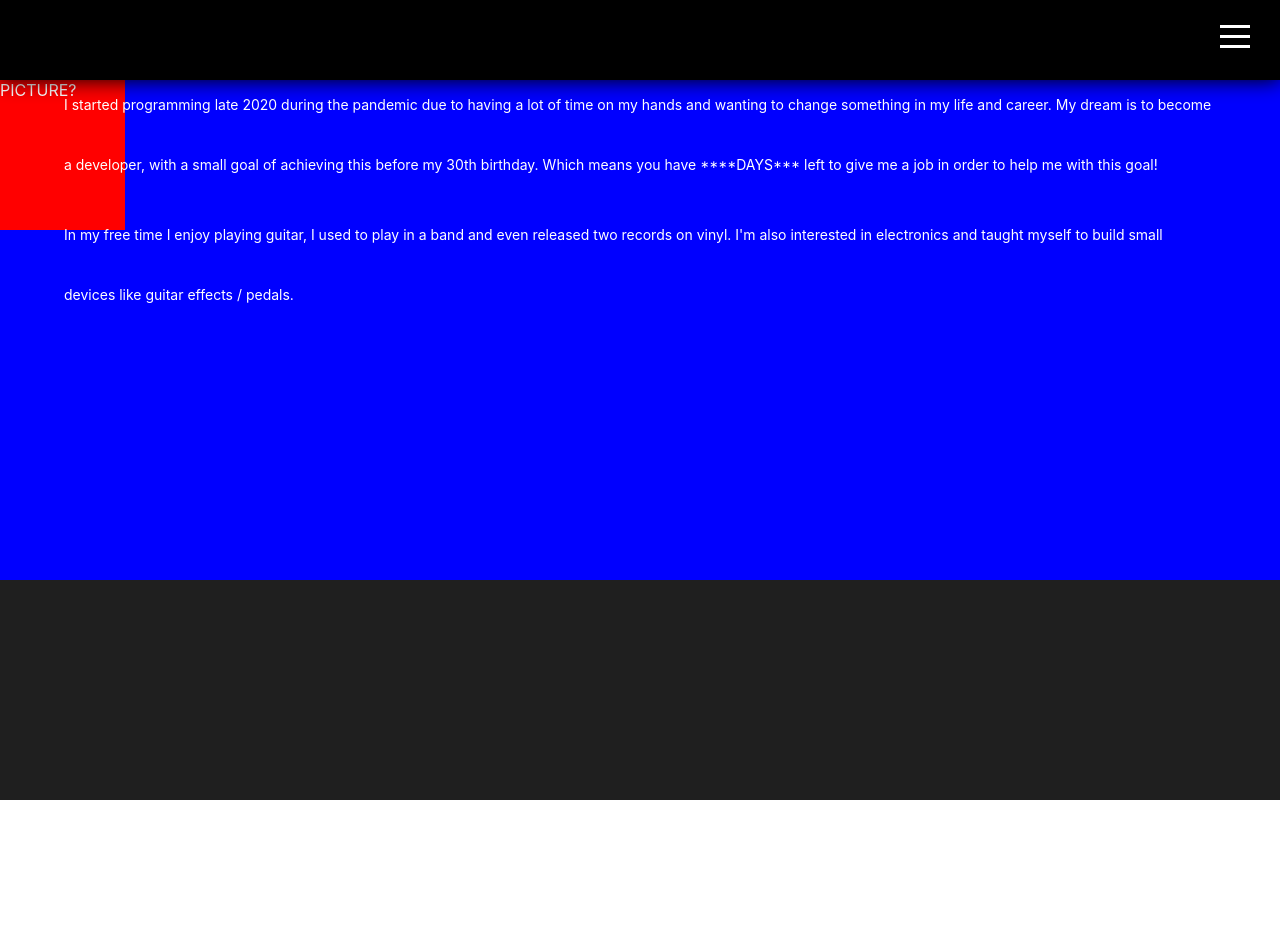
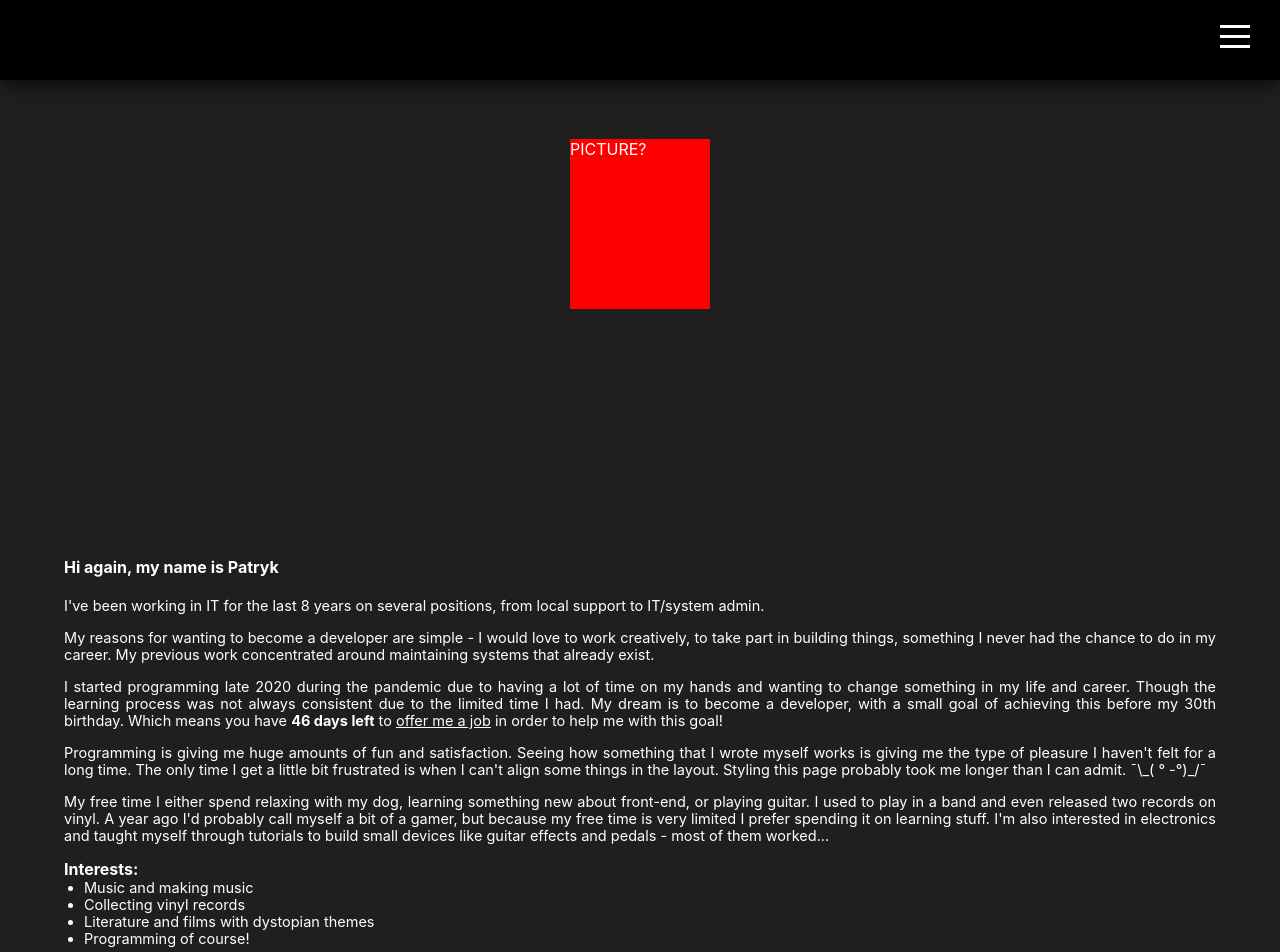
Before and after one commit to bysiuxvx/portfolio-react, a React (Create React App) app: page /about in a window 1280 px wide. Shown: the top 952 px of the page. Before the commit the page ends 800 px from the top, so only its background shows below. Built offline with nearby package versions, Linux system fonts and the light colour scheme.

Commit message:
work in progress

```diff
--- a/src/components/App.js
+++ b/src/components/App.js
@@ -1,16 +1,24 @@
 import '../styles/app.css';
-import { BrowserRouter as Router } from 'react-router-dom';
+import { BrowserRouter as Router, Switch, Route } from 'react-router-dom';
 import Navigation from './Navigation';
 import Page from './Page';
 import Footer from './Footer';
+import Home from './pages/Home';
+import About from './pages/About';
+import Contact from './pages/Contact';
+import Projects from './pages/Projects';
 
 function App() {
   return (
     <div className="App">
       <Router>
         <Navigation />
-        <Page />
-        {/* <Footer /> */}
+        <Switch>
+          <Route path="/" exact component={Home} />
+          <Route path="/about" component={About} />
+          <Route path="/contact" component={Contact} />
+          <Route path="/projects" component={Projects} />
+        </Switch>
       </Router>
     </div>
   );
--- a/src/components/pages/About.js
+++ b/src/components/pages/About.js
@@ -1,8 +1,38 @@
-import React from 'react';
+import React, { useEffect, useState, useRef } from 'react';
 import moduleName from 'module';
 import '../../styles/about.css';
 
 const About = () => {
+  const [daysLeft, setDaysLeft] = useState(0);
+
+  const nowDate = new Date().getTime();
+
+  let interval = useRef();
+
+  const bDayCountdown = () => {
+    const bDay = new Date('2021-07-16 00:00:00').getTime();
+
+    interval = setInterval(() => {
+      const now = new Date().getTime();
+      const difference = bDay - now;
+
+      const days = Math.floor(difference / (1000 * 60 * 60 * 24));
+
+      setDaysLeft(days);
+
+      if (difference < 0) {
+        clearInterval(interval.current);
+      }
+    }, 1000);
+  };
+
+  useEffect(() => {
+    bDayCountdown();
+    return () => {
+      clearInterval(interval.current);
+    };
+  });
+
   return (
     <>
       <div className="about">
@@ -11,29 +41,51 @@ const About = () => {
           <h2>Hi again, my name is Patryk</h2>
           <p>
             I've been working in IT for the last 8 years on several positions,
-            from local support to IT/server admin.
+            from local support to IT/system admin.
           </p>
 
           <p>
-            My reasons for wanting to become a developer are simple, I would
-            love to work creatively, to take part in building things - something
-            I never did in my career. My previous work concentrated around
-            maintaining systems that already exist.{' '}
+            My reasons for wanting to become a developer are simple - I would
+            love to work creatively, to take part in building things, something
+            I never had the chance to do in my career. My previous work
+            concentrated around maintaining systems that already exist.{' '}
           </p>
           <p>
             I started programming late 2020 during the pandemic due to having a
             lot of time on my hands and wanting to change something in my life
-            and career. My dream is to become a developer, with a small goal of
-            achieving this before my 30th birthday. Which means you have
-            ****DAYS*** left to give me a job in order to help me with this
-            goal!
+            and career. Though the learning process was not always consistent
+            due to the limited time I had. My dream is to become a developer,
+            with a small goal of achieving this before my 30th birthday. Which
+            means you have{' '}
+            <strong className="birthday">{daysLeft} days left</strong> to{' '}
+            <span style={{ textDecoration: 'underline' }}>offer me a job</span>{' '}
+            in order to help me with this goal!
           </p>
           <p>
-            In my free time I enjoy playing guitar, I used to play in a band and
-            even released two records on vinyl. I'm also interested in
-            electronics and taught myself to build small devices like guitar
-            effects / pedals.
+            Programming is giving me huge amounts of fun and satisfaction.
+            Seeing how something that I wrote myself works is giving me the type
+            of pleasure I haven't felt for a long time. The only time I get a
+            little bit frustrated is when I can't align some things in the
+            layout. Styling this page probably took me longer than I can admit.
+            ¯\_( ° -°)_/¯
           </p>
+          <p>
+            My free time I either spend relaxing with my dog, learning something
+            new about front-end, or playing guitar. I used to play in a band and
+            even released two records on vinyl. A year ago I'd probably call
+            myself a bit of a gamer, but because my free time is very limited I
+            prefer spending it on learning stuff. I'm also interested in
+            electronics and taught myself through tutorials to build small
+            devices like guitar effects and pedals - most of them worked...
+          </p>
+
+          <ul>
+            <strong>Interests:</strong>
+            <li>Music and making music</li>
+            <li>Collecting vinyl records</li>
+            <li>Literature and films with dystopian themes</li>
+            <li>Programming of course!</li>
+          </ul>
         </div>
       </div>
     </>
--- a/src/components/pages/Projects.js
+++ b/src/components/pages/Projects.js
@@ -1,7 +1,15 @@
 import React from 'react';
+import '../../styles/projects.css';
 
 function Projects() {
-  return <></>;
+  return (
+    <div className="projects-page">
+      <h2>Selection of projects I've done</h2>
+      <div className="projects-container"></div>
+      <div className="projects-container"></div>
+      <div className="projects-container"></div>
+    </div>
+  );
 }
 
 export default Projects;
--- a/src/styles/about.css
+++ b/src/styles/about.css
@@ -1,32 +1,48 @@
 .about {
-  background-color: blue;
-  height: ;
-  position: absolute;
+  background-color: #1f1f1f;
+  height: 150vh;
+  position: relative;
   width: 100%;
 }
 
 .about .picture {
   position: absolute;
-  height: 150px;
-  width: 125px;
+  height: 170px;
+  width: 140px;
   background-color: red;
   color: white;
+  left: 50%;
+  top: 12%;
+  transform: translate(-50%, -50%);
 }
 
 .about .text-container {
   position: relative;
-  top: 30%;
+  top: 56%;
   left: 50%;
   transform: translate(-50%, -50%);
   width: 90%;
 }
 
-h2 {
+.about h2 {
   font-size: 16px;
   margin-bottom: 20px;
+  color: white;
 }
 
-p {
-  font-size: 14px;
-  margin-bottom: 10px;
+.about p {
+  text-align: justify;
+  font-size: 14.5px;
+  margin-bottom: 15px;
+  color: white;
 }
+
+.about ul,
+.about li {
+  color: white;
+}
+
+.about li {
+  margin-left: 20px;
+  font-size: 14.5px;
+}
--- a/src/styles/app.css
+++ b/src/styles/app.css
@@ -5,6 +5,5 @@
 }
 
 .App {
-  height: 100vh;
   overflow: hidden;
 }
--- a/src/styles/home.css
+++ b/src/styles/home.css
@@ -1,25 +1,27 @@
 .home {
   width: 100%;
-  height: 100%;
+  height: calc(100vh - 80px);
+  position: relative;
+  background-color: #1f1f1f;
 }
 
 .home .text-container {
   position: absolute;
   display: block;
   width: 100%;
-  top: 10%;
+  top: 20%;
 }
 
 .home .text-container:nth-of-type(2) {
-  top: 20%;
+  top: 30%;
 }
 
-h2 {
+.home h2 {
   color: white;
   display: block;
 }
 
-p {
+.home p {
   color: white;
   font-size: 18px;
   line-height: 33px;
@@ -39,11 +41,11 @@ p {
   .home .text-container:nth-of-type(2) {
     top: 25%;
   }
-  h2 {
+  .home h2 {
     font-size: 33px;
   }
 
-  p {
+  .home p {
     font-size: 27px;
     line-height: 55px;
   }
@@ -61,11 +63,11 @@ p {
   .home .text-container:nth-of-type(2) {
     top: 28%;
   }
-  h2 {
+  .home h2 {
     font-size: 40px;
   }
 
-  p {
+  .home p {
     font-size: 30px;
     line-height: 70px;
   }
@@ -79,11 +81,11 @@ p {
   .home .text-container:nth-of-type(2) {
     top: 33%;
   }
-  h2 {
+  .home h2 {
     font-size: 40px;
   }
 
-  p {
+  .home p {
     font-size: 30px;
     line-height: 60px;
   }
@@ -103,11 +105,11 @@ p {
   .home .text-container:nth-of-type(2) {
     top: 33%;
   }
-  h2 {
+  .home h2 {
     font-size: 42px;
   }
 
-  p {
+  .home p {
     font-size: 33px;
     line-height: 60px;
   }
@@ -120,11 +122,11 @@ p {
   .home .text-container:nth-of-type(2) {
     top: 33%;
   }
-  h2 {
+  .home h2 {
     font-size: 42px;
   }
 
-  p {
+  .home p {
     font-size: 33px;
     line-height: 60px;
   }
@@ -137,11 +139,11 @@ p {
   .home .text-container:nth-of-type(2) {
     top: 33%;
   }
-  h2 {
+  .home h2 {
     font-size: 50px;
   }
 
-  p {
+  .home p {
     font-size: 38px;
     line-height: 80px;
   }
@@ -154,11 +156,11 @@ p {
   .home .text-container:nth-of-type(2) {
     top: 36%;
   }
-  h2 {
+  .home h2 {
     font-size: 65px;
   }
 
-  p {
+  .home p {
     font-size: 45px;
     line-height: 95px;
   }
--- a/src/styles/navigation.css
+++ b/src/styles/navigation.css
@@ -55,7 +55,7 @@
   width: 100%;
   top: 100%;
   left: -100%;
-  transition: 0.7s;
+  transition: 0.5s;
   opacity: 0;
   background-color: #1f1f1f;
   border-right: 5px black;
@@ -68,11 +68,11 @@
   opacity: 1;
 }
 
-ul {
+.navbar ul {
   text-decoration: none;
 }
 
-li {
+.navbar li {
   list-style: none;
   margin: 10px;
   display: block;
--- a/src/styles/page.css
+++ b/src/styles/page.css
@@ -1,7 +1,8 @@
 main {
   position: relative;
-  min-height: 100vh;
+  height: calc(100vh - 80px);
   background-color: #1f1f1f;
+  overflow: auto;
 }
 
 @media (min-width: 1024px) and (orientation: portrait) {
--- /dev/null
+++ b/src/styles/projects.css
@@ -0,0 +1,8 @@
+.projects-page {
+  background-color: #1f1f1f;
+  height: 100vh;
+  color: white;
+}
+
+.projects-page h2 {
+}
```
